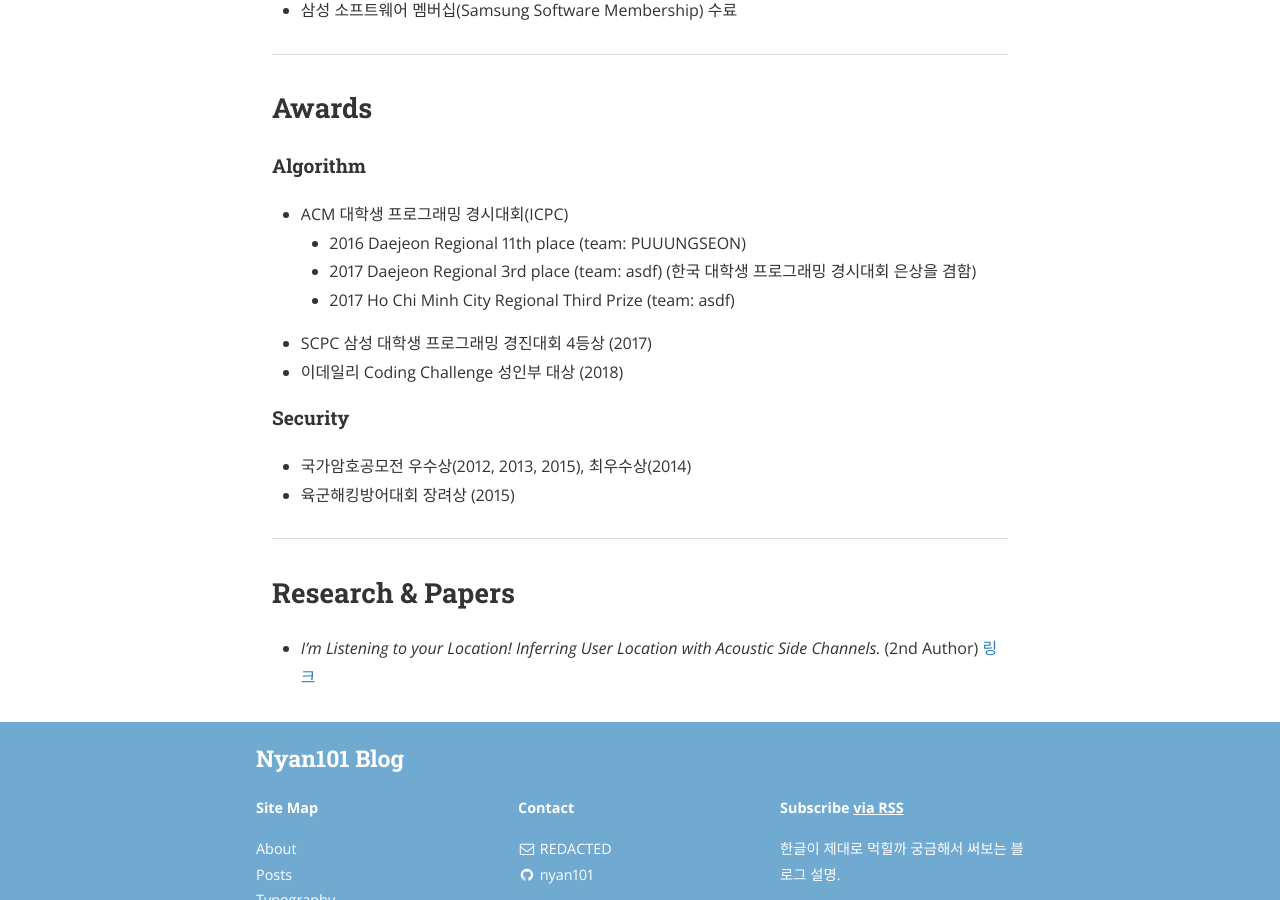
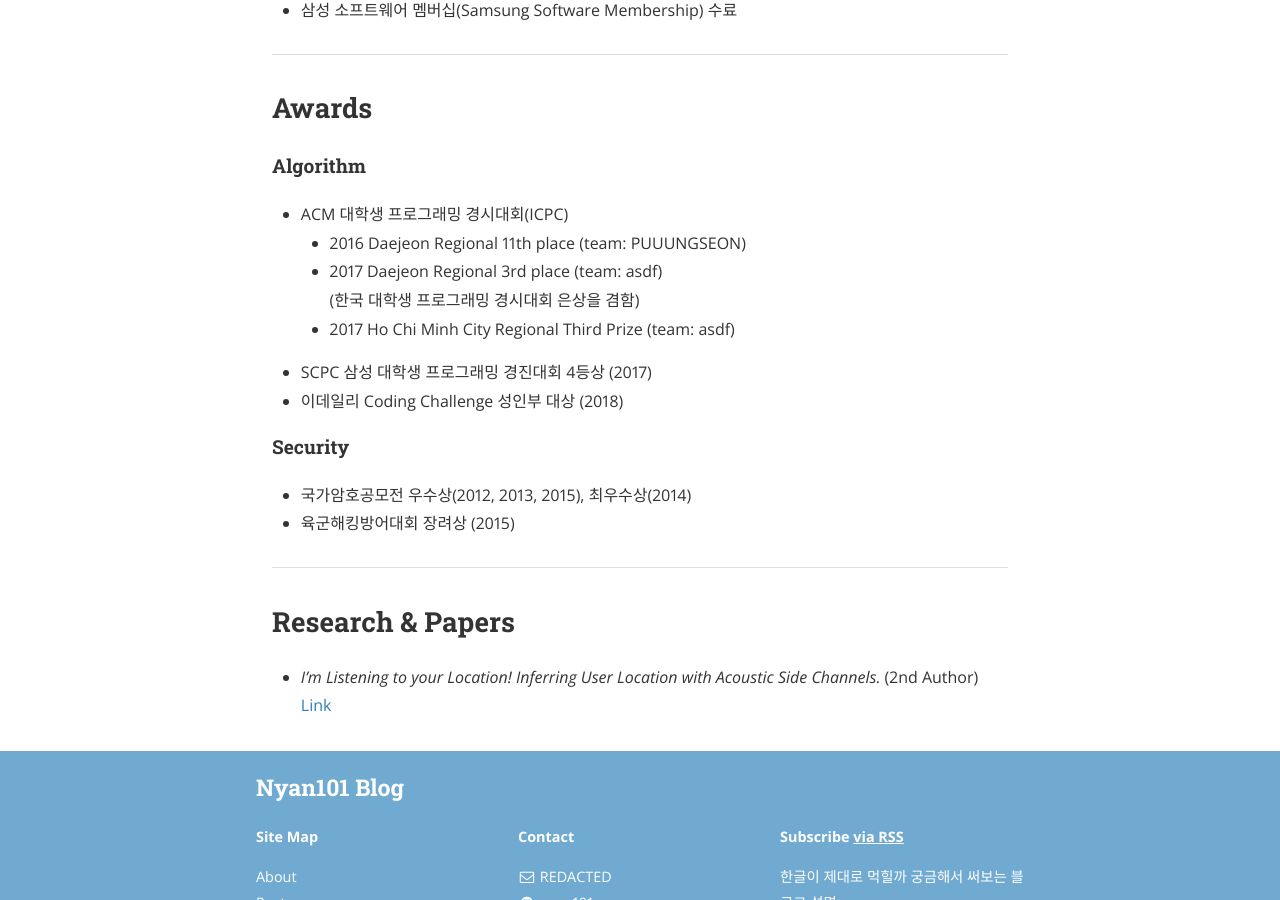
Before and after one commit to nyan101/nyan101.github.io, a Jekyll site: the page built from about.md, in a window 1280 px wide and 900 px high, scrolled down 829 px. Built offline with Jekyll 4.4.1, drawn with Linux system fonts in a browser that asks for light colours; nearby versions of some CDN libraries; a style sheet for code colours, icons or effects is not loaded.

Commit message:
change about page

```diff
--- a/about.md
+++ b/about.md
@@ -27,7 +27,7 @@ permalink: /about/
 
 * ACM 대학생 프로그래밍 경시대회(ICPC)
   * 2016 Daejeon Regional 11th place (team: PUUUNGSEON)
-  * 2017 Daejeon Regional 3rd place (team: asdf)
+  * 2017 Daejeon Regional 3rd place (team: asdf) <br>
     (한국 대학생 프로그래밍 경시대회 은상을 겸함)
   * 2017 Ho Chi Minh City Regional Third Prize (team: asdf)
 * SCPC 삼성 대학생 프로그래밍 경진대회 4등상 (2017)
@@ -42,4 +42,4 @@ permalink: /about/
 
 ## Research & Papers
 
-* _I'm Listening to your Location! Inferring User Location with Acoustic Side Channels._ (2nd Author) [링크](https://dl.acm.org/citation.cfm?doid=3178876.3186100){:target="_blank"}
+* _I'm Listening to your Location! Inferring User Location with Acoustic Side Channels._ (2nd Author) [Link](https://dl.acm.org/citation.cfm?doid=3178876.3186100){:target="_blank"}
```
